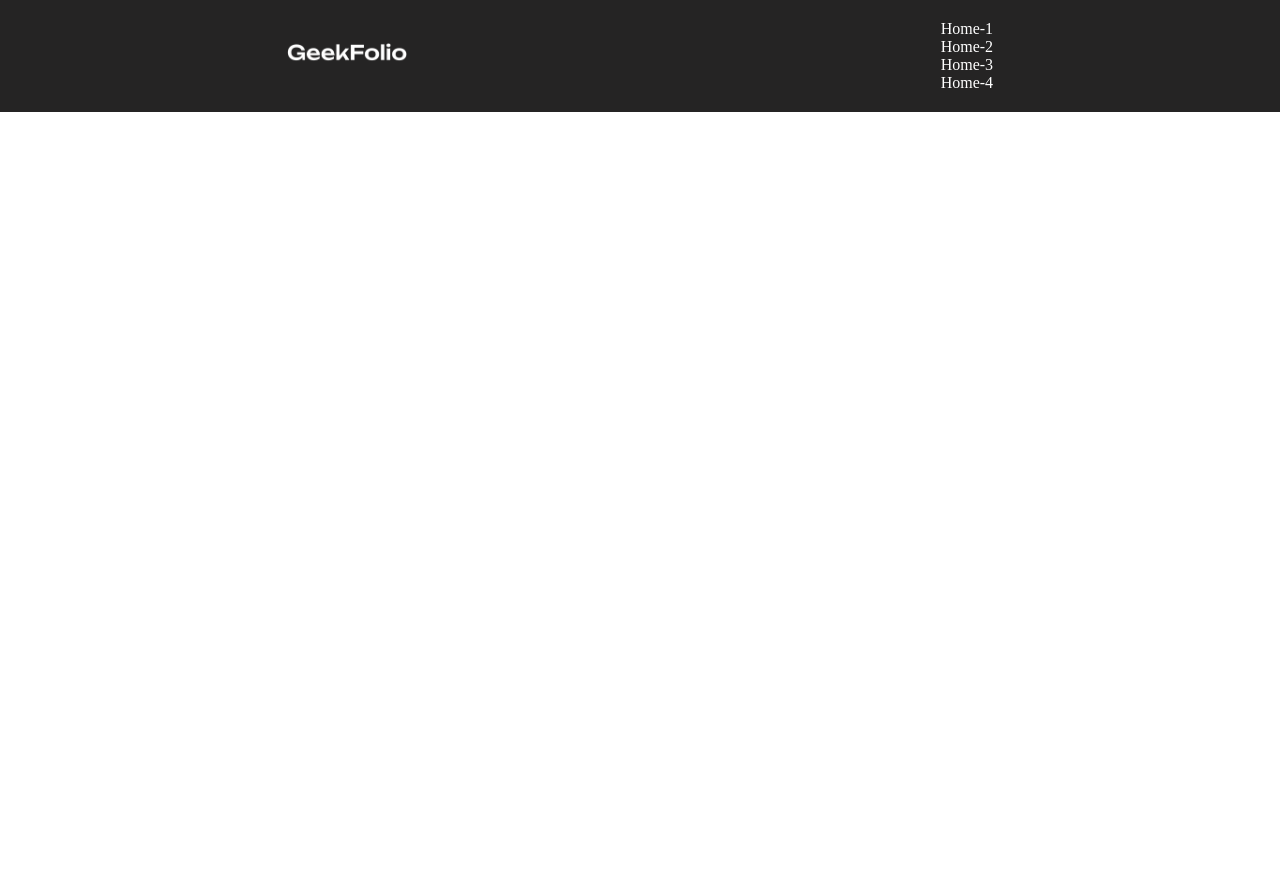
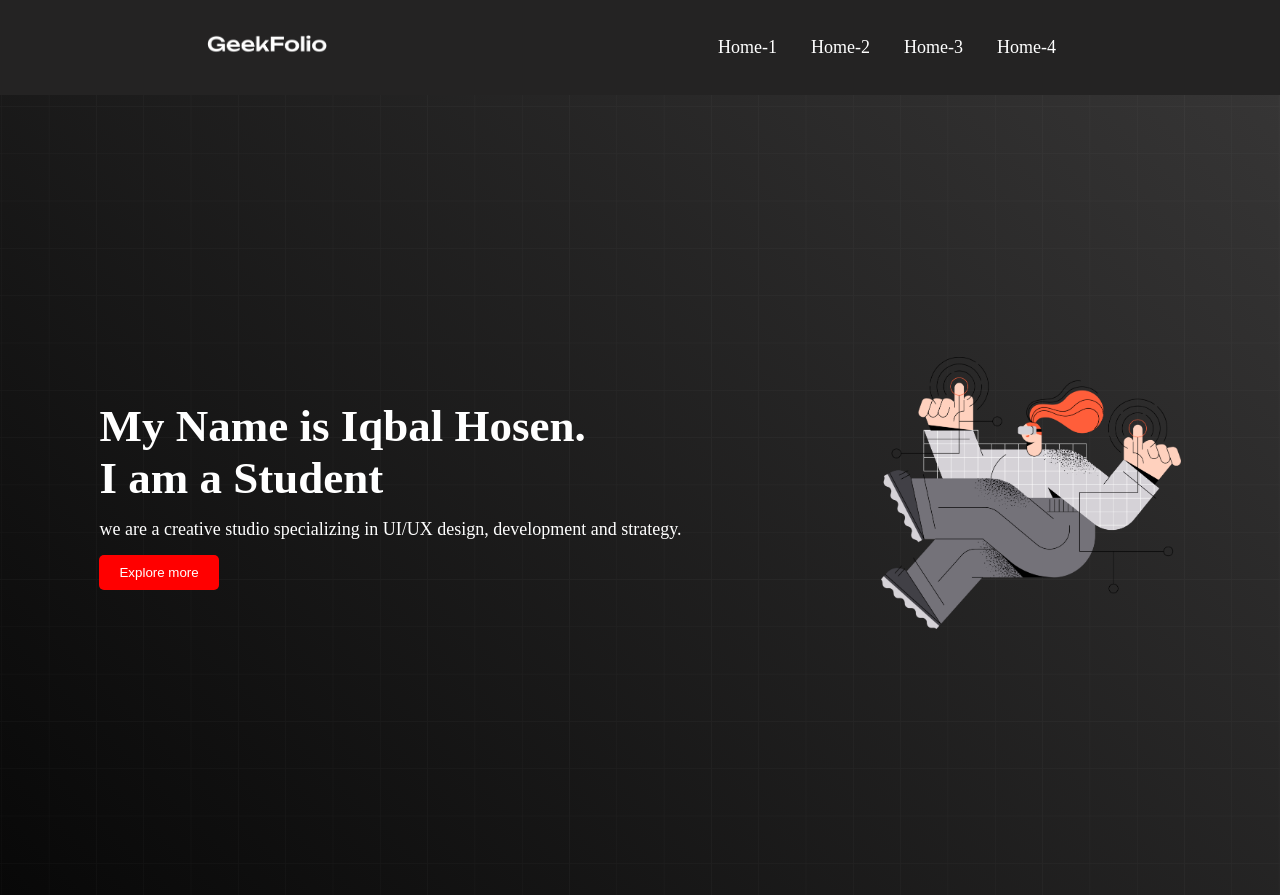
Before and after one commit to Iqbal-Hosen/my-website-repo, a plain HTML site: page index.html in a window 1280 px wide. Before the commit the page ends 800 px from the top, so only its background shows below. Drawn offline with Linux system fonts and the light colour scheme.

Commit message:
curetion

```diff
--- a/index.html
+++ b/index.html
@@ -9,6 +9,7 @@
     <title> my website repo</title>
 </head>
 <body>
+    <!-- This is a never section -->
   <header>
 <nav>
     <div class="menu-container">
@@ -16,10 +17,10 @@
            <img class="logo-photo" src="logo-light.png" alt="">
         </div>
         <div class="menus">
-           <li>Home-1</li>
-           <li>Home-2</li>
-           <li>Home-3</li>
-           <li>Home-4</li>
+           <li class="item">Home-1</li>
+           <li class="item">Home-2</licla>
+           <li class="item">Home-3</li>
+           <li class="item">Home-4</li>
 
 
         </div>
@@ -28,7 +29,29 @@
 </nav>
   </header>
   <main>
+  <section>
+      <div class="banner-container">
+          <div class="banner-text">
+              <h1 class="title"> My Name is Iqbal Hosen.<br>
+                   I am a Student</h1>
 
+              <p class="desreption"> we are a creative studio specializing in UI/UX design,
+                  development and strategy.
+              </p>
+              <button class="btn"> Explore more</button>
+          </div>
+          <div class="banner-photo">
+              <img class="banner-img" src="banner.png" alt="">
+          </div>
+      </div>
+  </section>
+  <!-- This is about as sectiont -->
+
+
+
+  <section>
+
+  </section>
   </main>
   <footer></footer>
 </body>
--- a/stlye.css
+++ b/stlye.css
@@ -3,7 +3,7 @@
     padding: 0px;
 }
 .menu-container{
-    background-color: rgb(37, 36, 36);
+    background-color: rgb(36, 35, 35);
     padding: 20px;
     color:white;
     list-style: none;
@@ -12,7 +12,53 @@
     justify-content: space-around;
 
 }
+.menus{
+    display: flex;
+}
+.item{
+    margin: 10px;
+    padding: 7px;
+    font-size: 18px;
+}
+.item:hover{
+    color: rgb(0, 195, 255);
+    cursor: pointer;
+}
+
+
 .logo-photo{
    width: 120px;
 
 }
+.banner-img{
+    width: 300px;
+}
+.banner-container{
+    display: flex;
+    justify-content: space-around;
+    height: 100vh;
+     align-items: center;
+    /* border: 2px solid gray;  */
+    color: white;
+    background-image: url("background.png"),
+    linear-gradient(45deg,rgb(8, 8, 8),rgb(54, 53, 53));
+    background-position: center;
+    background-size:cover;
+    background-repeat: no-repeat;
+}
+.title{
+    font-size: 45px;
+    font-weight:bold;
+}
+.desreption{
+    font-size: 18px;
+    margin-top: 15px;
+    margin-bottom: 15px;
+}
+.btn{
+    padding: 10px 20px;
+    background-color: red;
+    color: white;
+    border: none;
+    border-radius: 5px;
+}
```
Also changed, not shown: background.png (added).
